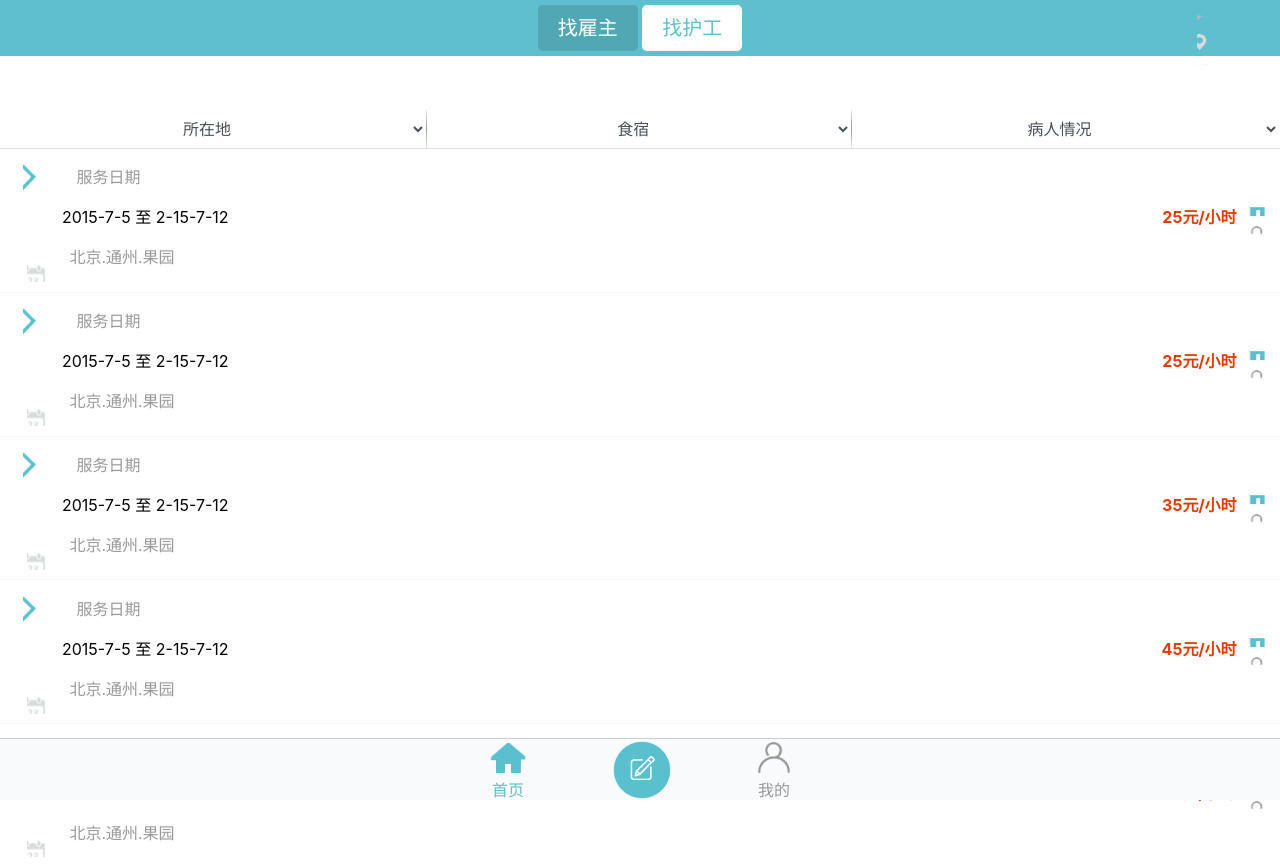
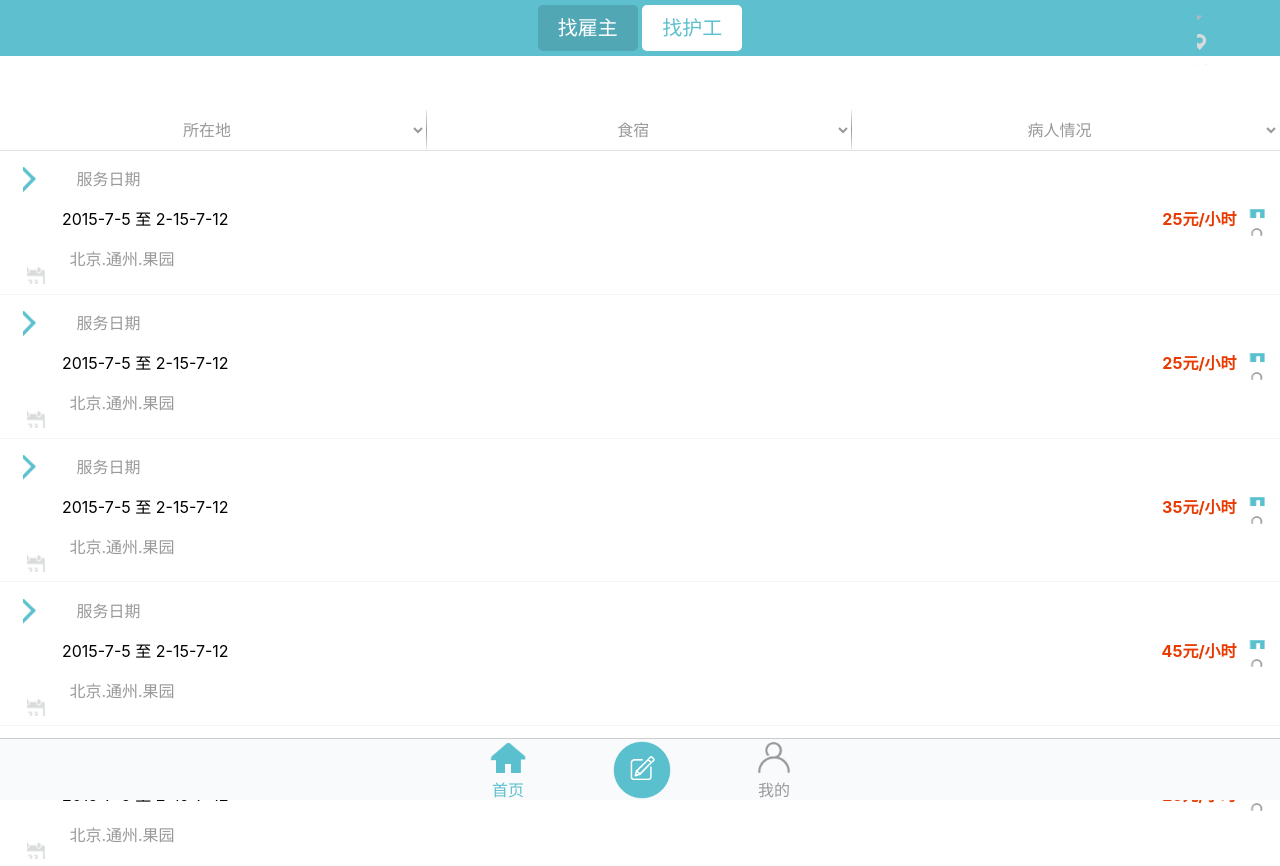
Before and after one commit to humenkill/task6, a plain HTML site: page index.html in a window 1280 px wide. Shown: the top 866 px of the page. Drawn offline with nearby package versions, Linux system fonts and the light colour scheme.

Commit message:
Update index.css
添加 下拉菜单的样式

```diff
--- a/css/index.css
+++ b/css/index.css
@@ -144,6 +144,9 @@ footer {
     text-align: center;
     text-align-last: center;
     border: 0;
+    height: 40px;
+    color: #999999;
+    font-size: 16px;
 }
 
 .select-center {
```
